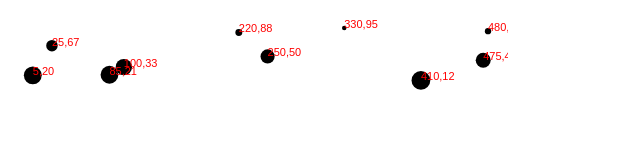
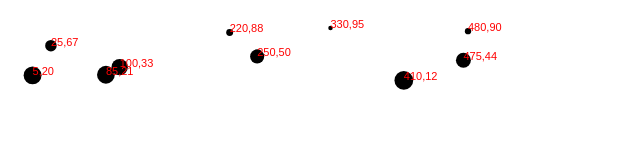
Before and after one commit to jatowler/learning-d3, a plain HTML site: page intro-scatterplot/index.html in a window 1280 px wide. Shown: the whole page, without its empty margins (0-640 px from the left). Drawn offline with Linux system fonts and the light colour scheme.

Commit message:
Increases padding to show text better

```diff
--- a/intro-scatterplot/index.html
+++ b/intro-scatterplot/index.html
@@ -31,7 +31,7 @@
 
       var xScale = d3.scale.linear()
                            .domain([0, d3.max(dataset, function(d) { return d[0]; })])
-                           .range([marginPadding, svgWidth - marginPadding]);
+                           .range([marginPadding, svgWidth - marginPadding * 2]);
       var yScale = d3.scale.linear()
                            .domain([0, d3.max(dataset, function(d) { return d[1]; })])
                            .range([svgHeight - marginPadding, marginPadding]);
```
